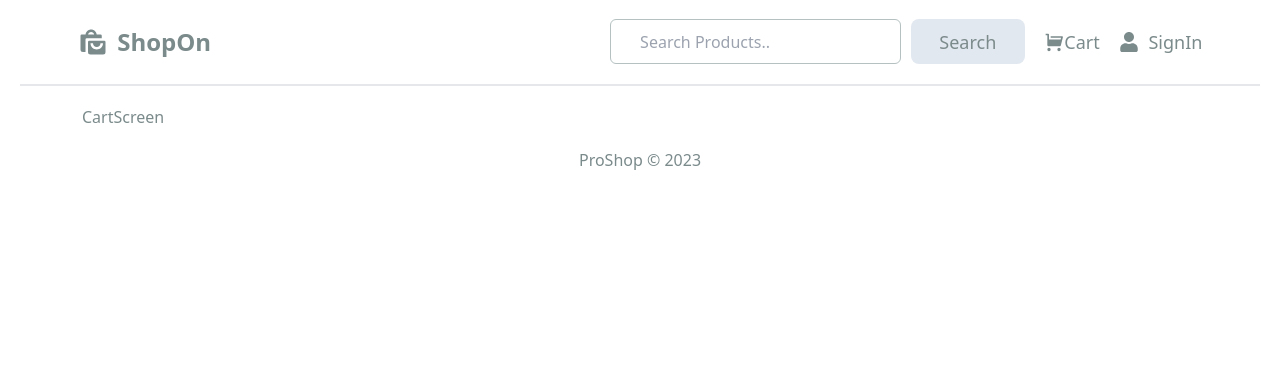
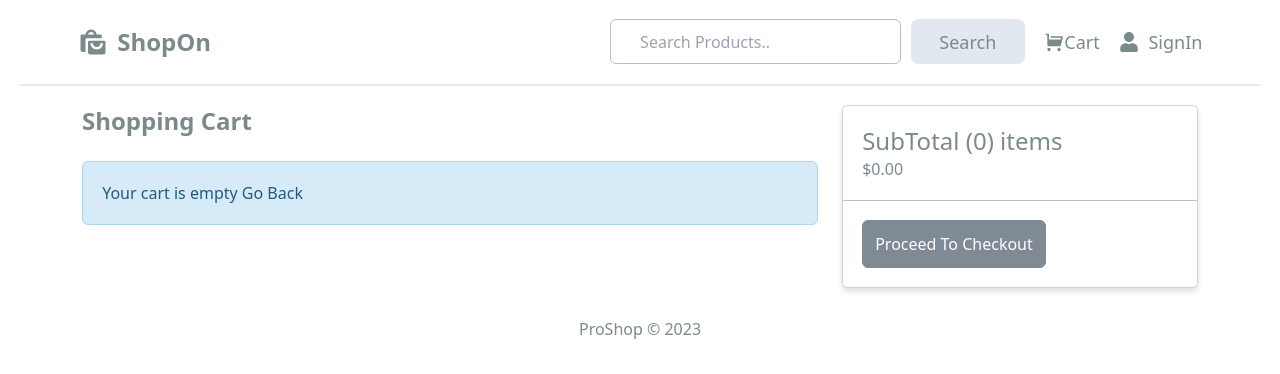
Before and after one commit to OnPaceCoder/E-Commerce, a React (Create React App) app in the folder frontend/: page /cart in a window 1280 px wide. Shown: the top 374 px of the page. Built offline with nearby package versions, Linux system fonts and the light colour scheme.

Commit message:
Add: Cart screen

```diff
--- a/frontend/src/screens/CartScreen.jsx
+++ b/frontend/src/screens/CartScreen.jsx
@@ -1,8 +1,102 @@
 import React from 'react'
+import { useDispatch, useSelector } from 'react-redux';
+import { Form, Link, useNavigate } from 'react-router-dom'
+import { addToCart, removeFromCart } from '../slices/cartSlice'
+import { Button, Card, Col, Image, ListGroup, ListGroupItem, Row } from "react-bootstrap"
+import Message from '../components/Message';
+import { FaTrash } from 'react-icons/fa'
+const CartScreen = () => {
+    const navigate = useNavigate();
+    const dispatch = useDispatch();
 
-const CartScreen = () => {
+    const cart = useSelector((state) => state.cart);
+    const { cartItems } = cart;
+
+    const addToCartHandler = (product, qty) => {
+        dispatch(addToCart({ ...product, qty }));
+    }
+
+    const removeFromCartHandler = (id) => {
+        dispatch(removeFromCart(id));
+    }
+
+    const checkoutHandler = () => {
+        navigate('/shipping');
+    }
+
+
     return (
-        <div>CartScreen</div>
+        <Row className='my-2'>
+            <Col md={8}>
+                <h1 className='mb-6 text-2xl font-semibold'>
+                    Shopping Cart
+                </h1>
+                {cartItems.length === 0 ? (
+                    <Message>
+                        Your cart is empty <Link to={'/'}>Go Back</Link>
+                    </Message>
+                ) : (
+                    <ListGroup variant='flush'>
+
+
+                        {
+                            cartItems.map((item) => {
+                                <ListGroup.Item key={item.id}>
+                                    <Row>
+                                        <Col md={2}>
+                                            <Image src={item.image} fluid rounded />
+                                        </Col>
+                                        <Col md={3}>
+                                            <Link to={`/product/${item._id}`}>
+                                                {item.name}
+                                            </Link>
+                                        </Col>
+                                        <Col md={2}>
+                                            ${item.price}
+                                        </Col>
+                                        <Col md={2}>
+                                            <Form.Control as='select' value={item.qty} onChange={(e) => addToCartHandler(item, Number(e.target.value))}>
+                                                {
+                                                    [...Array(item.countInStock).keys()].map((x) => (
+                                                        <option key={x + 1} value={x + 1}>
+                                                            {x + 1}
+                                                        </option>
+                                                    ))
+                                                }
+                                            </Form.Control>
+                                        </Col>
+                                        <Col md={2}>
+                                            <Button type='button' variant='light' onClick={() => removeFromCartHandler(item._id)}>
+
+                                                <FaTrash />
+                                            </Button>
+                                        </Col>
+                                    </Row>
+                                </ListGroup.Item>
+                            })
+                        }
+
+                    </ListGroup>
+                )}
+            </Col>
+            <Col md={4}>
+                <Card>
+                    <ListGroup variant='flush'>
+                        <ListGroup.Item>
+                            <h2 className='text-2xl '>
+                                SubTotal ({cartItems.reduce((acc, item) => acc + item.qty, 0)}) items
+                            </h2>
+                            ${cartItems.reduce((acc, item) => acc + item.qty * item.price, 0).toFixed(2)}
+                        </ListGroup.Item>
+                        <ListGroup.Item>
+                            <Button className='bg-slate-400 cursor-pointer' type='button' disabled={cartItems.length === 0} onClick={checkoutHandler}>
+                                Proceed To Checkout
+                            </Button>
+                        </ListGroup.Item>
+                    </ListGroup>
+                </Card>
+            </Col>
+        </Row>
     )
 }
 
```
